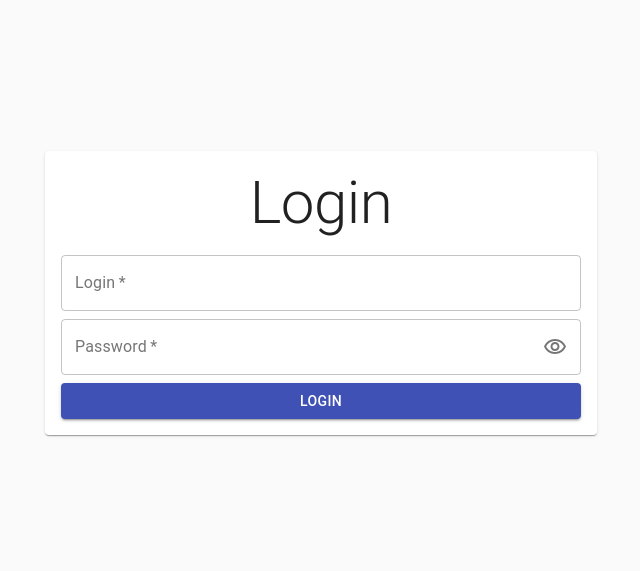
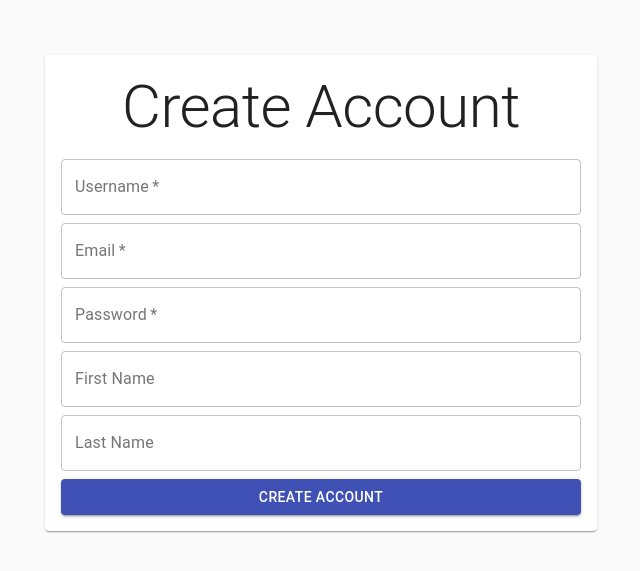
Before and after one commit to Jetisr/chatapp, a React (Create React App) app: page /auth in a window 1280 px wide. Shown: the part 107-678 px from the top of the page, without its empty margins (319-959 px from the left). Built offline with nearby package versions, Linux system fonts and the light colour scheme.

Commit message:
Made a create account form

```diff
--- a/src/pages/UserAuth.tsx
+++ b/src/pages/UserAuth.tsx
@@ -1,5 +1,5 @@
 /* eslint-disable no-underscore-dangle */
-import { useMutation } from "@apollo/react-hooks";
+import { useMutation, useApolloClient } from "@apollo/react-hooks";
 import {
   Button,
   Card,
@@ -16,31 +16,199 @@ import {
 import { VisibilityOutlined, VisibilityOffOutlined } from "@material-ui/icons";
 import React, { useState } from "react";
 import { Redirect, useHistory } from "react-router-dom";
-import { LOGIN } from "../graphql/mutations";
+import { LOGIN, CREATE_ACCOUNT } from "../graphql/mutations";
+import { ME } from "../graphql/queries";
 import { useAuth, useSnackbar } from "../hooks";
-import { LoginMutation, LoginMutationVariables } from "../typescript/codegen";
+import {
+  LoginMutation,
+  LoginMutationVariables,
+  CreateAccountMutation,
+  CreateAccountMutationVariables
+} from "../typescript/codegen";
 
 const useStyles = makeStyles((theme: Theme) =>
   createStyles({
-    loginForm: {
+    form: {
       display: "flex",
       flexDirection: "column"
     },
-    loginCard: {
+    card: {
       padding: theme.spacing(2),
       flexGrow: 1
     },
-    loginTitle: {
+    title: {
       marginBottom: theme.spacing(2),
       textAlign: "center"
     },
-    loginTextField: {
+    textField: {
       marginBottom: theme.spacing(1)
     }
   })
 );
 
-const LoginForm = () => {
+const CreateAccountForm: React.FC = () => {
+  const { authorize } = useAuth();
+  const client = useApolloClient();
+  const history = useHistory();
+  const [createAccountFunc, { loading: creatingAccount }] = useMutation<
+    CreateAccountMutation,
+    CreateAccountMutationVariables
+  >(CREATE_ACCOUNT);
+  const [loginFunc, { loading: loggingIn }] = useMutation<
+    LoginMutation,
+    LoginMutationVariables
+  >(LOGIN);
+
+  const { openSnackbar, snackbarProps } = useSnackbar();
+  const [email, setEmail] = useState("");
+  const [firstName, setFirstName] = useState("");
+  const [lastName, setLastName] = useState("");
+  const [username, setUsername] = useState("");
+  const [password, setPassword] = useState("");
+  const [showPassword, setShowPassword] = useState(false);
+  const classes = useStyles();
+
+  const handleAccountCreation = async (
+    event: React.FormEvent<HTMLFormElement>
+  ) => {
+    event.preventDefault();
+    const createAccountResult = await createAccountFunc({
+      variables: { email, username, password, firstName, lastName }
+    });
+
+    if (
+      createAccountResult.data &&
+      !createAccountResult.data.createUser.success
+    ) {
+      openSnackbar(
+        createAccountResult.data.createUser.message ||
+          "There was a problem creating your account"
+      );
+      return;
+    }
+
+    const loginResult = await loginFunc({
+      variables: { login: email, password }
+    });
+
+    if (loginResult.data && !loginResult.data.login.success) {
+      openSnackbar(
+        loginResult.data.login.message || "There was a problem logging in."
+      );
+      return;
+    }
+
+    if (
+      createAccountResult.data &&
+      createAccountResult.data.createUser.data &&
+      createAccountResult.data.createUser.data.__typename === "User" &&
+      loginResult.data &&
+      loginResult.data.login.data &&
+      loginResult.data.login.data.__typename === "Token" &&
+      loginResult.data.login.data.token
+    ) {
+      client.writeQuery({
+        query: ME,
+        data: { me: createAccountResult.data.createUser.data }
+      });
+      const { token } = loginResult.data.login.data;
+      authorize(token);
+      history.push("/");
+    }
+  };
+
+  return (
+    <Box
+      display="flex"
+      justifyContent="center"
+      alignItems="center"
+      height="100vh"
+    >
+      <Card className={classes.card}>
+        <Typography variant="h2" className={classes.title}>
+          Create Account
+        </Typography>
+        <form onSubmit={handleAccountCreation} className={classes.form}>
+          <TextField
+            label="Username"
+            id="user-username"
+            value={username}
+            onChange={({ target }) => {
+              setUsername(target.value);
+            }}
+            autoComplete="username"
+            variant="outlined"
+            className={classes.textField}
+            required
+          />
+          <TextField
+            label="Email"
+            id="user-email"
+            value={email}
+            onChange={({ target }) => {
+              setEmail(target.value);
+            }}
+            autoComplete="email"
+            variant="outlined"
+            className={classes.textField}
+            required
+          />
+          <TextField
+            label="Password"
+            id="user-password"
+            value={password}
+            onChange={({ target }) => {
+              setPassword(target.value);
+            }}
+            autoComplete="new-password"
+            variant="outlined"
+            className={classes.textField}
+            type={showPassword ? "text" : "password"}
+            required
+          />
+          <TextField
+            label="First Name"
+            id="user-firstName"
+            value={firstName}
+            onChange={({ target }) => {
+              setFirstName(target.value);
+            }}
+            autoComplete="given-name"
+            variant="outlined"
+            className={classes.textField}
+          />
+
+          <TextField
+            label="Last Name"
+            id="user-lastName"
+            value={lastName}
+            onChange={({ target }) => {
+              setLastName(target.value);
+            }}
+            autoComplete="family-name"
+            variant="outlined"
+            className={classes.textField}
+          />
+          <Button
+            disabled={loggingIn || creatingAccount}
+            type="submit"
+            color="primary"
+            variant="contained"
+          >
+            Create Account
+          </Button>
+        </form>
+        <Snackbar
+          {...snackbarProps}
+          anchorOrigin={{ vertical: "bottom", horizontal: "right" }}
+          autoHideDuration={6000}
+        />
+      </Card>
+    </Box>
+  );
+};
+
+const LoginForm: React.FC = () => {
   const { authorize } = useAuth();
   const history = useHistory();
   const [loginFunc, { loading }] = useMutation<
@@ -81,11 +249,11 @@ const LoginForm = () => {
       alignItems="center"
       height="100vh"
     >
-      <Card className={classes.loginCard}>
-        <Typography variant="h2" className={classes.loginTitle}>
+      <Card className={classes.card}>
+        <Typography variant="h2" className={classes.title}>
           Login
         </Typography>
-        <form onSubmit={handleLogin} className={classes.loginForm}>
+        <form onSubmit={handleLogin} className={classes.form}>
           <TextField
             label="Login"
             id="user-login"
@@ -96,7 +264,7 @@ const LoginForm = () => {
             }}
             autoComplete="email"
             variant="outlined"
-            className={classes.loginTextField}
+            className={classes.textField}
             required
           />
           <TextField
@@ -109,7 +277,7 @@ const LoginForm = () => {
             autoComplete="current-password"
             variant="outlined"
             type={showPassword ? "text" : "password"}
-            className={classes.loginTextField}
+            className={classes.textField}
             InputProps={{
               endAdornment: (
                 <InputAdornment position="end">
@@ -159,7 +327,7 @@ const UserAuth: React.FC = () => {
     return <Redirect to="/" />;
   }
 
-  return <LoginForm />;
+  return <CreateAccountForm />;
 };
 
 export default UserAuth;
```
